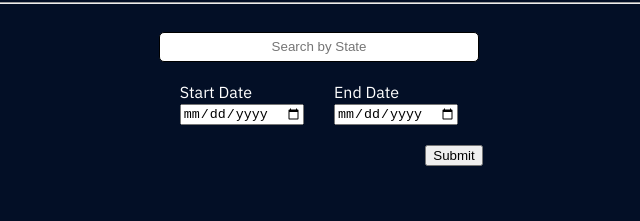
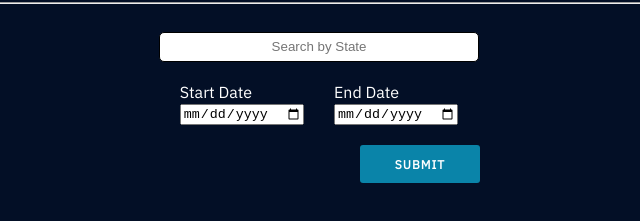
Before and after one commit to michaelvalenzuela/ajax-project, a website: page index.html in a window 1280 px wide. Shown: the part 83-304 px from the top of the page, without its empty margins (321-961 px from the left). Drawn offline with Linux system fonts and the light colour scheme; no server answers.

Commit message:
Added hover and submit button styling

```diff
--- a/css/styles.css
+++ b/css/styles.css
@@ -41,7 +41,21 @@ body {
 
 .submit-btn {
   position: relative;
-  left: 135px;
+  font-family: 'IBM Plex Sans', sans-serif;
+  left: 101px;
+  color: white;
+  font-weight: 600;
+  text-transform: uppercase;
+  font-size: .75em;
+  letter-spacing: 1px;
+  height: 38px;
+  width: 120px;
+  line-height: 38px;
+  overflow: hidden;
+  background-color: #0a84a9;
+  border-radius: 3px;
+  box-shadow: 0 15px 30px rgba(black,.1);
+  border: 0;
 }
 
 .recall-container {
@@ -59,7 +73,8 @@ body {
 }
 
 .recall:hover{
-  border: 2px solid lightskyblue;
+  border: 1px solid white;
+  color: red;
 }
 
 .recall-row {
--- a/index.html
+++ b/index.html
@@ -32,7 +32,7 @@
           </div>
         </div>
         <div class="row">
-          <button type="submit" class="submit-btn">Submit</button>
+          <button type="submit" class="submit-btn">SUBMIT</button>
         </div>
       </form>
 
```
